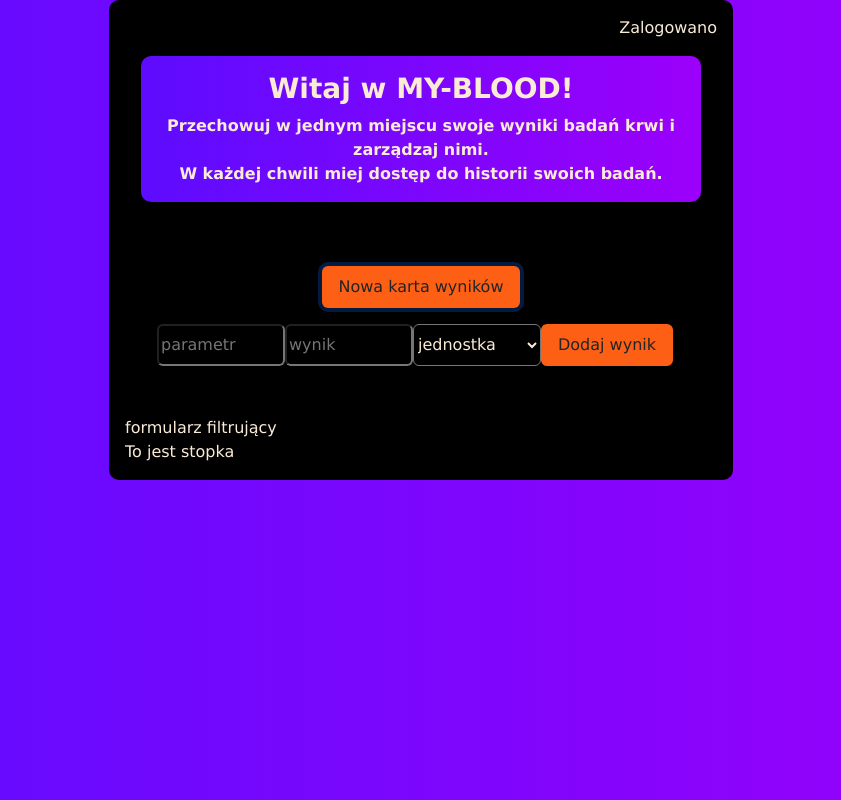
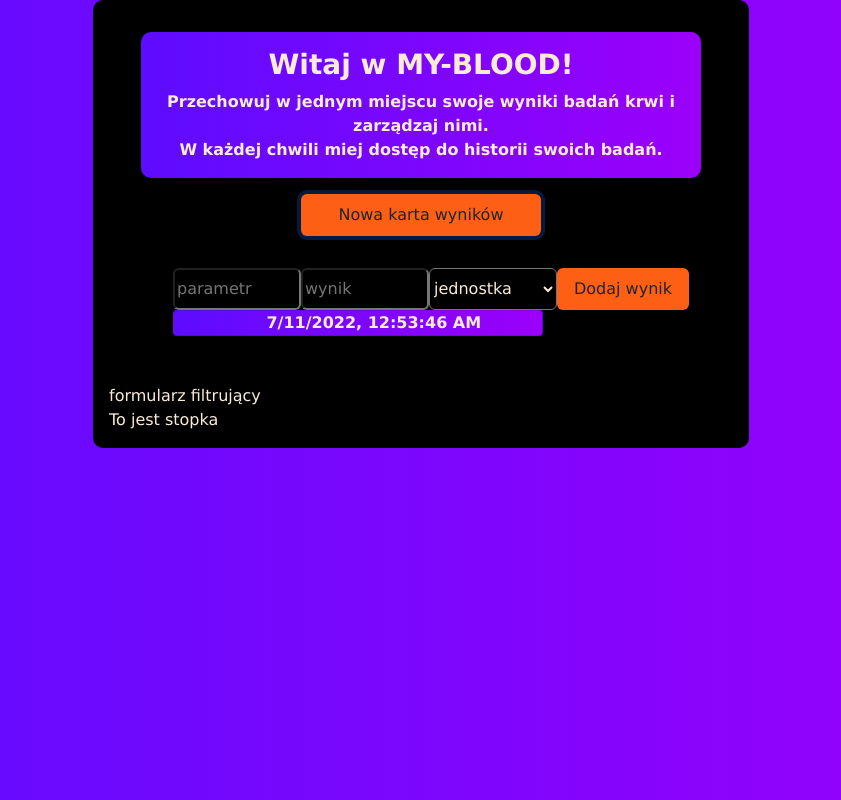
Before and after one commit to ewelinamrowczynska/My-blood, a React (Create React App) app in the folder my-blood/: page / in a window 1280 px wide. Both pictures are taken after a click on the button "Nowa karta wyników". Shown: the whole page, without its empty margins (219-1060 px from the left). Built offline with nearby package versions, Linux system fonts and the light colour scheme.

Commit message:
StartBtn

```diff
--- a/my-blood/src/App.js
+++ b/my-blood/src/App.js
@@ -1,20 +1,18 @@
-//import Form from "./components/Form";
+import Form from "./components/Form";
 import "./scss/main.scss";
 import Home from "./components/Home";
-import AddForm from "./components/AddForm";
+import StartBtn from "./components/StartBtn";
 import FilterForm from "./components/FilterForm";
 import Footer from "./components/Footer";
+
 
 function App() {
     return (
         <>
-            <div className="header">
-                <span className="userName">Zalogowano</span>
-            </div>
-            <Home/>
-            <AddForm/>
-            <FilterForm/>
-            <Footer/>
+            <Home />
+            <StartBtn />
+            <FilterForm />
+            <Footer />
         </>
     );
 }
--- a/my-blood/src/components/AddForm.js
+++ b/my-blood/src/components/AddForm.js
@@ -67,7 +67,7 @@ const AddForm = () => {
 
     return (
         <div className="container blackContainer">
-            <button className="btn newCardBtn" type="button">Nowa karta wyników</button>
+
             <form className="addForm" onSubmit={handleSubmit}>
                 <input type="text"
                        placeholder="parametr"
@@ -95,7 +95,7 @@ const AddForm = () => {
                 <button className="btn" type="submit">Dodaj wynik</button>
 
             </form>
-            <ul className="card">
+            <ul className="card"> {new Date().toLocaleString()}
                 {results.map((el) => {
                     return (
                         <li className="editForm" key={el.id}>{resultEditing === el.id ? (
--- a/my-blood/src/components/Form.js
+++ b/my-blood/src/components/Form.js
@@ -1,10 +1,9 @@
 import React, {useState} from 'react';
 import FakeAPI from "./FakeAPI";
-import Nav from "./Nav";
 import Home from "./Home";
-import AddForm from "./AddForm";
 import FilterForm from "./FilterForm";
 import Footer from "./Footer";
+import StartBtn from "./StartBtn";
 
 const Form = () => {
     const [login, setLogin] = useState("");
@@ -31,13 +30,9 @@ const Form = () => {
         return (
             <>
                 <div className="header">
-                    <Nav/>
                     <span className="userName">Zalogowany użytkownik {user.name}</span>
                 </div>
-                <Home/>
-                <AddForm/>
-                <FilterForm/>
-                <Footer/>
+
 
             </>)
     }
@@ -64,7 +59,7 @@ const Form = () => {
                             onChange={(e) => setPassword(e.target.value)}
                         />
                     </label>
-                    <button className="log__btn">Zaloguj</button>
+                    <button className="btn">Zaloguj</button>
                 </div>
             </form>
         </>
--- a/my-blood/src/components/Home.js
+++ b/my-blood/src/components/Home.js
@@ -1,6 +1,8 @@
 import React, {useEffect} from 'react';
+import AddForm from "./AddForm";
 
 const Home = () => {
+
     return (
         <div className="container">
           <h3>Witaj w MY-BLOOD! </h3>
@@ -8,6 +10,7 @@ const Home = () => {
             Przechowuj w jednym miejscu swoje wyniki badań krwi i zarządzaj nimi. <br/>
             W każdej chwili miej dostęp do historii swoich badań.</span>
         </div>
+
     );
 };
 
--- /dev/null
+++ b/my-blood/src/components/StartBtn.js
@@ -0,0 +1,32 @@
+import React, {useState} from 'react';
+import AddForm from "./AddForm";
+
+const StartBtn = () => {
+    const [start, setStart] = useState(false);
+
+    const handleStartBtn = (e) => {
+        e.preventDefault();
+        setStart(true);
+    }
+
+    if (start) return (
+        <>
+            <button className="btn newCardBtn" type="button" onClick={(handleStartBtn)}
+            >Nowa karta wyników
+            </button>
+            <ul>
+                <li>
+                    <AddForm/>
+                </li>
+            </ul>
+        </>
+    )
+    return (
+        <button className="btn newCardBtn" type="button" onClick={(handleStartBtn)}
+        >Nowa karta wyników</button>
+
+    );
+
+};
+
+export default StartBtn;
--- a/my-blood/src/scss/elements/_addForm.scss
+++ b/my-blood/src/scss/elements/_addForm.scss
@@ -1,12 +1,4 @@
-.btn {
-  max-width: 35em;
-  border-radius: 6px;
-  padding: 0.5em 1em;
-  background-color: #fd5f15;
-}
-.newCardBtn {
-  margin: 1em;
-}
+
 
 .addForm {
   display: flex;
@@ -22,13 +14,7 @@ display: flex;
 .blackContainer {
   background: black;
 }
-input, select {
-  color: antiquewhite;
-  background-color: black;
-  width: 8em;
-  border-radius: 6px;
-  outline: 0;
-}
+
 .card {
   max-width: 70%;
   color: antiquewhite;
@@ -37,6 +23,7 @@ input, select {
           rgba(93, 12, 255, 1) 0%,
   rgba(155, 0, 250, 1) 100%
   );
+
   .listValues {
     padding-right: 1em;
     color: inherit;
--- a/my-blood/src/scss/elements/_form.scss
+++ b/my-blood/src/scss/elements/_form.scss
@@ -16,7 +16,11 @@ h2 {
   flex-direction: column;
   justify-content: center;
   text-align: center;
-  background-color: #a1e0f8;
+  background: linear-gradient(
+                  90deg,
+                  rgba(93, 12, 255, 1) 0%,
+                  rgba(155, 0, 250, 1) 100%
+  );
 
   .form__input {
     display: flex;
@@ -24,12 +28,6 @@ h2 {
     justify-content: center;
     align-items: center;
 
-    input {
-      margin: 0.5em;
-      border: none;
-      border-bottom: 1.5px solid grey;
-      background-color: #a1e0f8;
-    }
   }
 
   .log__btn {
@@ -38,15 +36,6 @@ h2 {
     align-self: center;
     border-radius: 5px;
     border: none;
-    background-color: #a1e0f8;
-    a {
-      color: grey;
-      text-decoration: none;
-    }
-
-    a:hover {
-      color: black;
-    }
-
-  }
+    background-color: #fd5f15;
+      }
 }
--- a/my-blood/src/scss/elements/_home.scss
+++ b/my-blood/src/scss/elements/_home.scss
@@ -15,3 +15,8 @@
     font-weight: bolder;
   }
 }
+
+.newCardBtn {
+  width: 15em;
+  align-self: center;
+}
--- a/my-blood/src/scss/settings/_all.scss
+++ b/my-blood/src/scss/settings/_all.scss
@@ -23,3 +23,17 @@ body {
     border-radius: 10px;
   }
 }
+
+.btn {
+  max-width: 35em;
+  border-radius: 6px;
+  padding: 0.5em 1em;
+  background-color: #fd5f15;
+}
+input, select {
+  color: antiquewhite;
+  background-color: black;
+  width: 8em;
+  border-radius: 6px;
+  outline: 0;
+}
```
